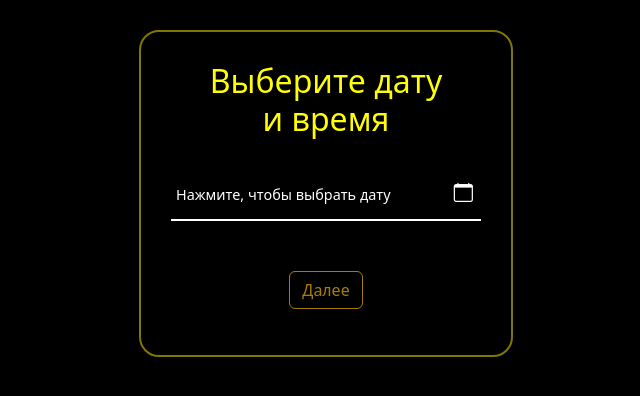
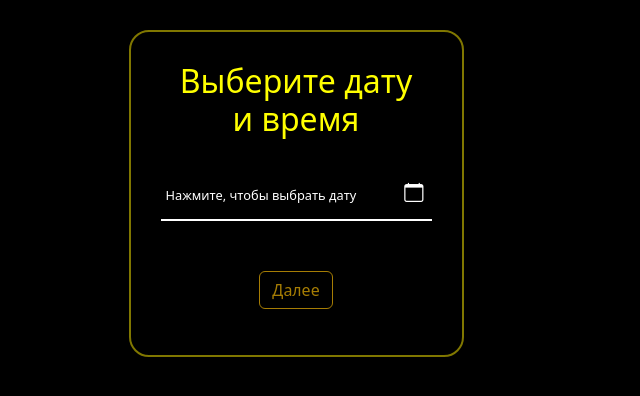
Before and after one commit to MaslovStas/WorkWeek, a Flask app: page /reserve/1/date in a window 1280 px wide. Shown: the top 396 px of the page, without its empty margins (344-984 px from the left). Run offline with Flask 3, Linux system fonts and the light colour scheme; tables that the repository leaves empty hold one stand-in row (values such as "Sample post"); some libraries are stand-ins or nearby versions.

Commit message:
Изменение стилей под мобилку и удаление app.db из git

```diff
--- a/app/static/css/form.css
+++ b/app/static/css/form.css
@@ -3,7 +3,7 @@ section {
 	justify-content: center;
 	align-items: center;
 	width: 100%;
-	margin: 30px;
+	margin: 30px 0;
 }
 
 .form-box {
@@ -26,7 +26,8 @@ h2 {
 .inputbox {
 	position: relative;
 	margin: 30px 0;
-	width: 310px;
+	/* width: 310px; */
+	width: 100%;
 	border-bottom: 2px solid #fff;
 	color: #fff;
 }
@@ -110,7 +111,7 @@ input:-webkit-autofill {
 
 ::placeholder {
 	color: #fff;
-	font-size: 0.9em;
+	font-size: 0.8em;
 }
 
 textarea::placeholder {
--- a/app/static/css/style.css
+++ b/app/static/css/style.css
@@ -4,6 +4,7 @@ body {
 
 ul {
 	list-style: none;
+	padding: 0;
 }
 
 h1,
--- a/app/templates/create_record.html
+++ b/app/templates/create_record.html
@@ -17,7 +17,7 @@
 				<!-- Timestamp -->
 				<div class="inputbox">
 					<i class="bi bi-calendar"></i>
-					{{ form.timestamp(placeholder="Нажмите, чтобы выбрать дату и время") }}
+					{{ form.timestamp(placeholder="Нажмите, чтобы выбрать время") }}
 					{{ form.timestamp.label(class='time') }}
 				</div>
 
--- a/app/templates/reserve/time.html
+++ b/app/templates/reserve/time.html
@@ -91,7 +91,7 @@
 						elementText.innerHTML = 'В этот день свободных мест нет';
 					}
 					else {
-						elementText.innerHTML = 'На этот день доступно следующее время:';
+						elementText.innerHTML = 'В этот день доступно следующее время:';
 					}
 				}).catch((error) => {
 					elementText.innerHTML = `${error}`;
--- a/config.py
+++ b/config.py
@@ -10,10 +10,10 @@ class Config:
 
     SQLALCHEMY_DATABASE_URI = os.environ.get('DATABASE_URL') or 'sqlite:///' + os.path.join(basedir, 'app.db')
     # SQLALCHEMY_DATABASE_URI = "mysql+mysqlconnector://{username}:{password}@{hostname}/{databasename}".format(
-    #     username="root",
+    #     username="StasyanD",
     #     password="DINAMOARIA330",
-    #     hostname="localhost",
-    #     databasename="workweek",
+    #     hostname="StasyanD.mysql.pythonanywhere-services.com",
+    #     databasename="StasyanD$Workweek",
     # )
     SQLALCHEMY_TRACK_MODIFICATION = False
     SQLALCHEMY_POOL_RECYCLE = 299  # For PythonAnywhere
```
Also changed, not shown: app.db (deleted).
